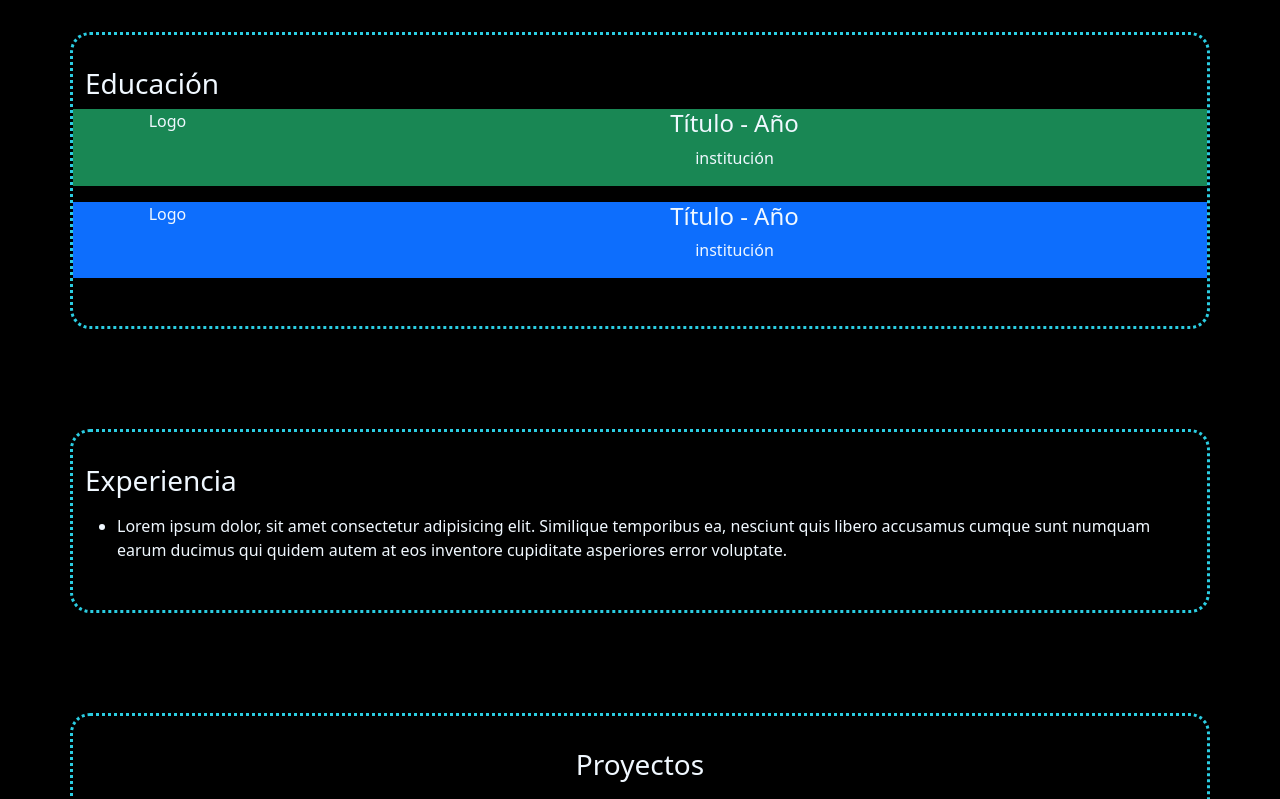
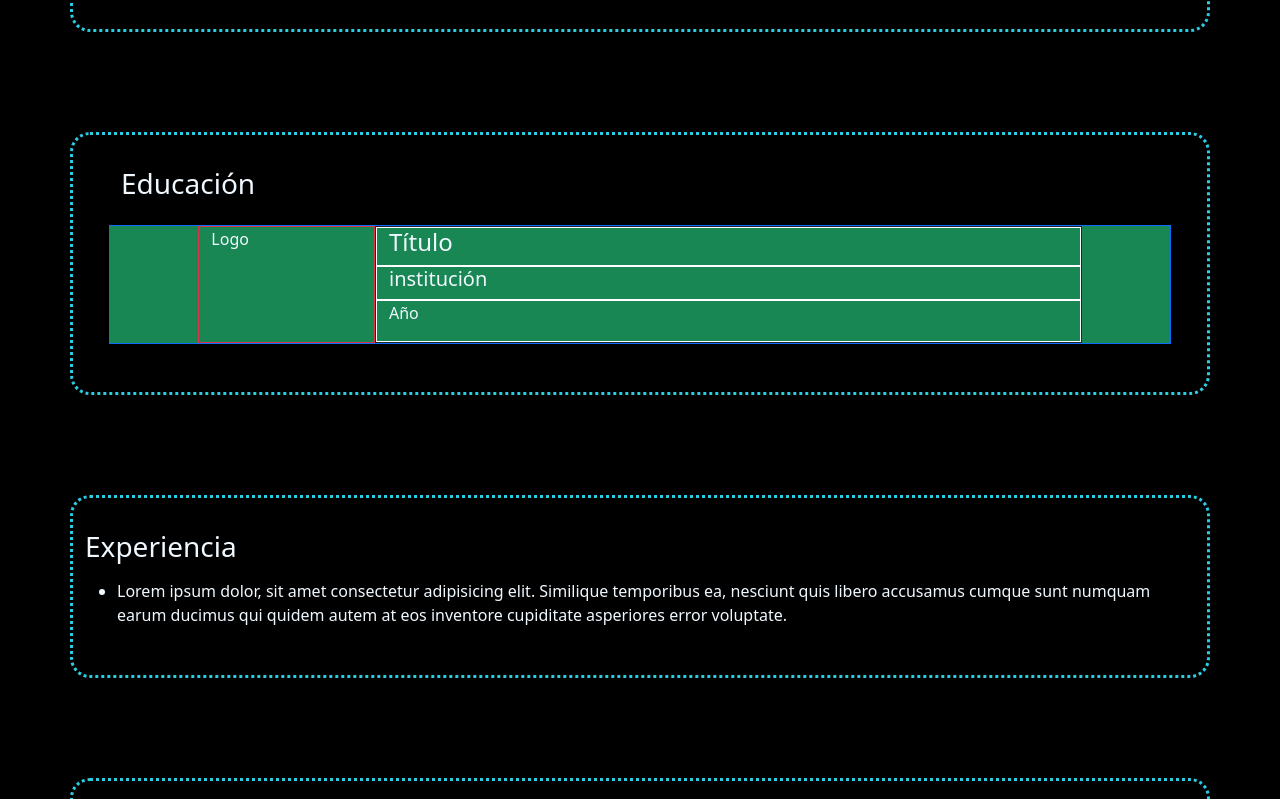
Before and after one commit to luciprg/PortfolioFrontend, a plain HTML site: page index.html in a window 1280 px wide. Shown: the part 2001-2800 px from the top of the page. Drawn offline with nearby package versions, Linux system fonts and the light colour scheme; files whose address does not match are found by name.

Commit message:
little changes

```diff
--- a/index.html
+++ b/index.html
@@ -20,7 +20,7 @@
     <!---->
     <link rel="stylesheet" href="styles.css">
 
-    <link rel="icon" href="/imagenes/corazon.ico">
+    <link rel="icon"  href="/imagenes/heart-16.png" >
 
     <title>Mi Portfolio</title>
 
@@ -31,7 +31,7 @@
     <!--Barra de Navegación-->
     <nav class="navbar navbar-expand-lg navbar-dark bg-black">
         <a class="navbar-brand">
-            <img src="/imagenes/arg-prog.png" alt="logo de argentina programa" width="100" height="30">
+            <img src="./imagenes/arg-prog.png" alt="logo de argentina programa" width="100" height="30">
         </a>
         <!--Botón menú-->
         <button type="button" class="navbar-toggler" data-bs-toggle="collapse" data-bs-target="#menu">
@@ -58,7 +58,6 @@
     <header>
         <!--Banner-->
         <div class="banner">
-            <div class="space"></div>
             <div class="d-flex align-items-center flex-column text-light mb-5">
                 <img class="avatar rounded-circle" src="/imagenes/avatar.jpg" alt="jpg">
                 <h1 class="name mt-3">Lucy Lalala</h1>
@@ -188,24 +187,33 @@
 
 
         <!--Educación-->
-        <Section class="container educacion ">
-            <h3>Educación</h3>
-        <div class="row mb-3 text-center bg-success">
-            <div class="col-2 ">Logo</div>
-            <div class="col ">
-                <h4> Título - Año</h4>
-                <p>institución</p>
+        <Section class="container educacion px-5">
+            <div>
+            <h3 class="pb-3">Educación</h3></div>
+
+        <div class="row mb-3 justify-content-center  bg-success border border-primary">
+            <div class="col-md-2 border border-danger">Logo</div>
+
+            <div class="col-md-8 border border-dark">
+
+                <div class="row" >
+                    <div class="col-md-12 border border-white">
+                    <h4>Título</h4>
+                    </div>
+                </div>
+                <div class="row ">
+                    <div class="col-md-12 border border-white">
+                    <h5>institución</h5>
+                    </div>
             </div>
+            <div class="row ">
+                <div class="col-md-12 border border-white">
+            <p>Año</p></div>
+        </div>
         </div>
 
 
-        <div class="row mb-3 text-center bg-primary">
-            <div class="col-2">Logo</div>
-            <div class="col ">
-                <h4> Título - Año</h4>
-                <p>institución</p>
-            </div>
-        </div>
+
 
 
         </section>
--- a/styles.css
+++ b/styles.css
@@ -16,8 +16,8 @@ body{
    }
 
 
-.space{
-    height: 300px;
+.avatar{
+    margin-top: 400px;
     color:rgba(115, 4, 251, 0.835);
     }
 
```
Also changed, not shown: imagenes/avatar1.jpg (deleted), imagenes/corazon-16.png (added), imagenes/corazon.ico (deleted), imagenes/heart-16.png (added), imagenes/purple-heart-16.png (added).
